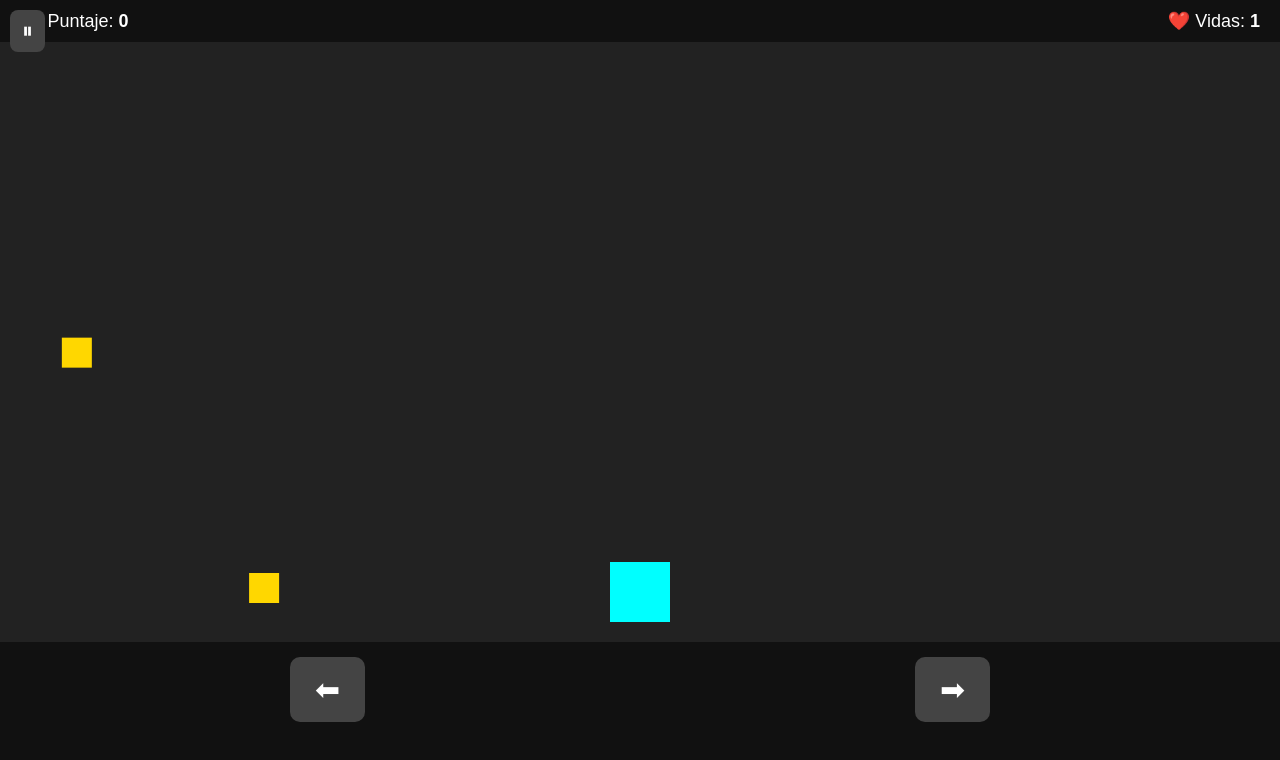
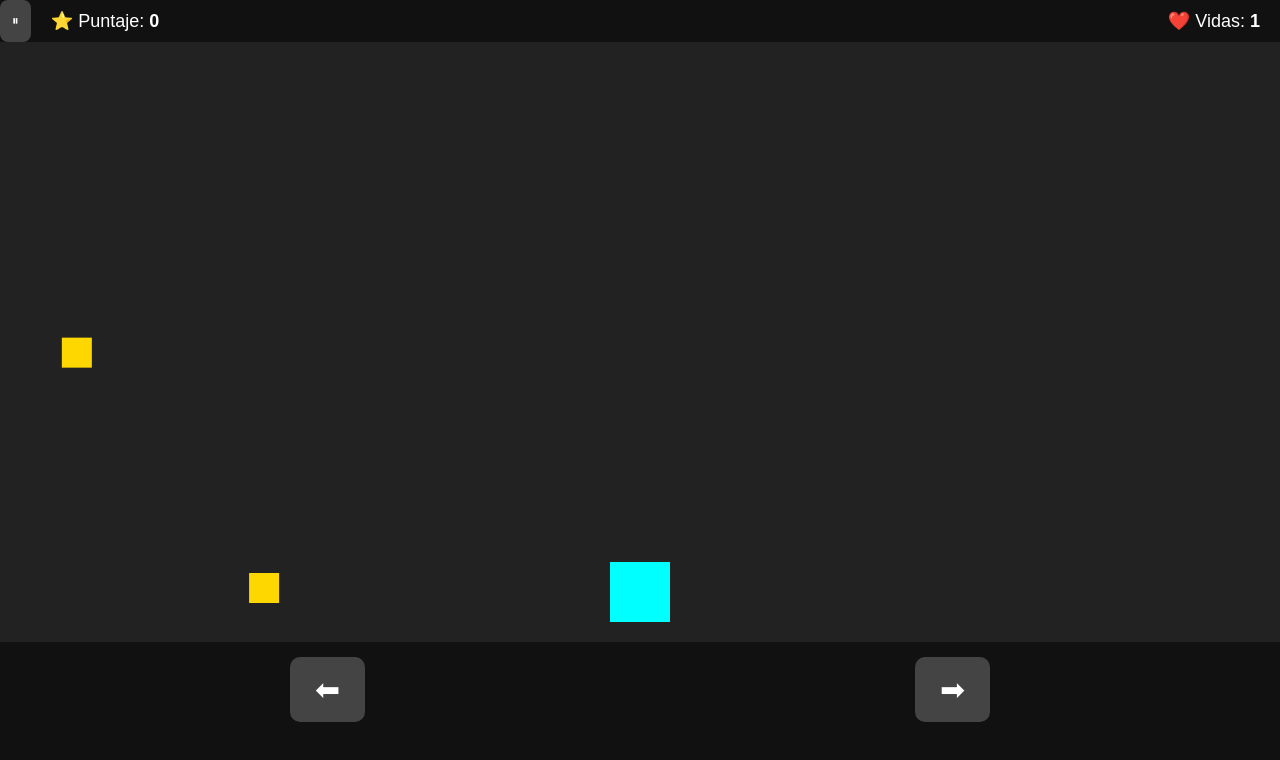
Before and after one commit to alvaro18101/catch-it-game, a plain HTML site: page index.html in a window 1280 px wide. Drawn offline with Linux system fonts and the light colour scheme.

Commit message:
Fix the position of pause button

```diff
--- a/index.html
+++ b/index.html
@@ -8,10 +8,12 @@
 </head>
 <body>
 
-  <button id="pauseBtn" class="pause-btn">⏸</button>
-  <div class="hud">
-    <span>⭐ Puntaje: <strong id="score">0</strong></span>
-    <span>❤️ Vidas: <strong id="lives">3</strong></span>
+  <div class="top-buttons">
+    <button id="pauseBtn" class="pause-btn">⏸</button>
+    <div class="hud">
+      <span>⭐ Puntaje: <strong id="score">0</strong></span>
+      <span>❤️ Vidas: <strong id="lives">3</strong></span>
+    </div>
   </div>
 
   <canvas id="gameCanvas"></canvas>
--- a/style.css
+++ b/style.css
@@ -13,10 +13,10 @@ body {
 }
 
 .pause-btn {
-  position: absolute;
-  top: 10px;
+  /* position: absolute; */
+  /* top: 10px;
   left: 10px;
-  font-size: 22px;
+  font-size: 22px; */
   padding: 8px 12px;
   border-radius: 8px;
   border: none;
@@ -35,7 +35,12 @@ canvas {
   background: #222;
 }
 
+.top-buttons {
+  display: flex;
+}
+
 .hud {
+  width: 100%;
   display: flex;
   justify-content: space-between;
   padding: 10px 20px;
```
